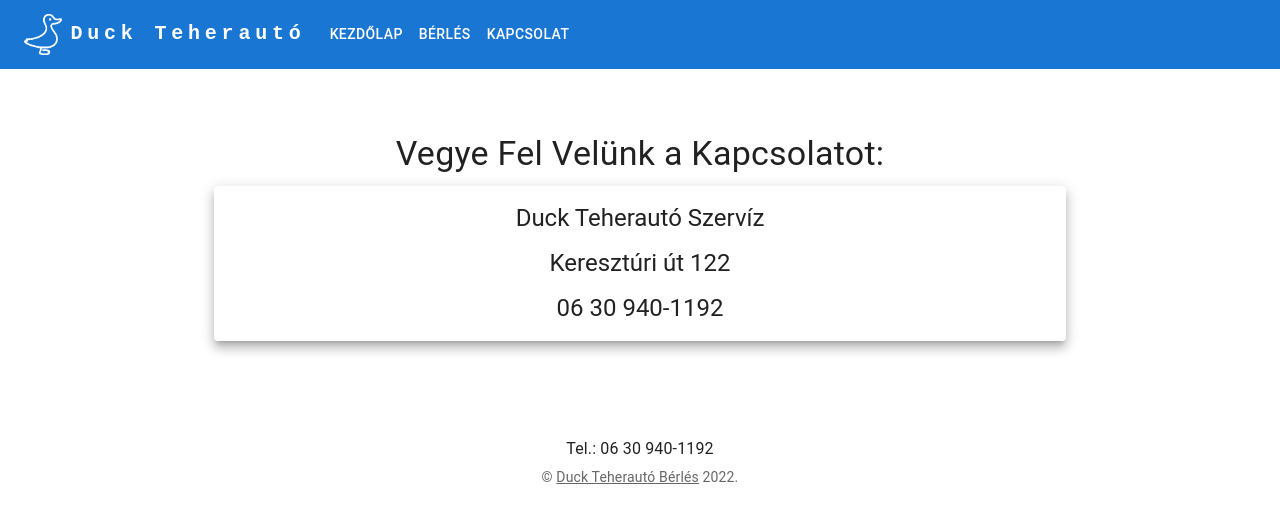
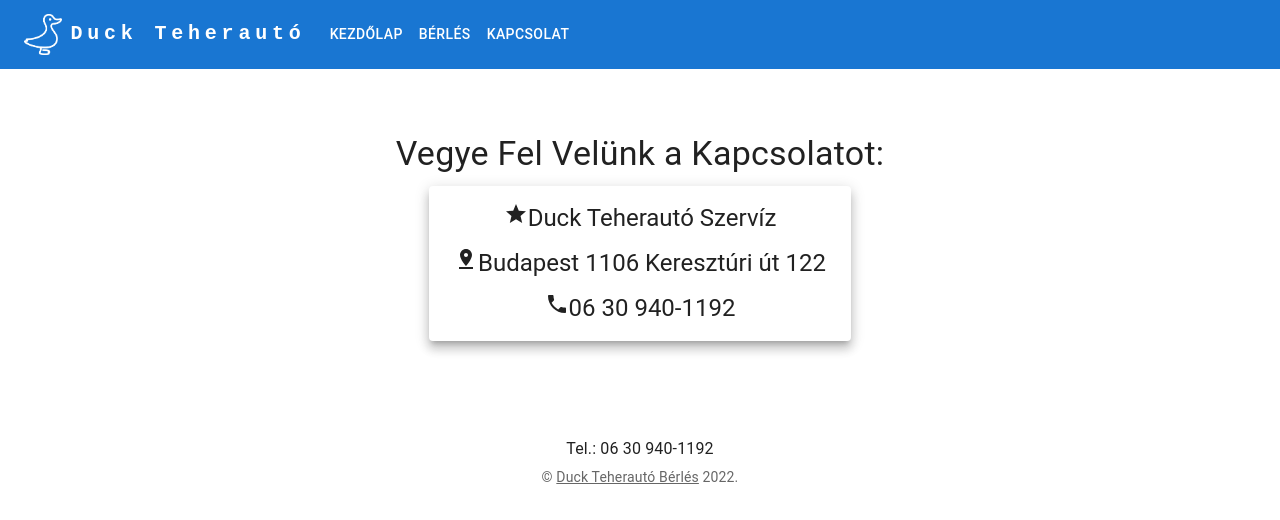
Before and after one commit to A-Bolf/IvecoDailyJavitas.com, a React (Create React App) app: page /kapcsolat in a window 1280 px wide. Shown: the top 520 px of the page. Built offline with nearby package versions, Linux system fonts and the light colour scheme.

Commit message:
add icons to contact info

```diff
--- a/src/Kapcsolat.js
+++ b/src/Kapcsolat.js
@@ -3,6 +3,9 @@ import Box from "@mui/material/Box";
 import Typography from "@mui/material/Typography";
 import Container from "@mui/material/Container";
 import Card from "@mui/material/Card";
+import PhoneIcon from "@mui/icons-material/Phone";
+import PinDropIcon from "@mui/icons-material/PinDrop";
+import StarIcon from "@mui/icons-material/Star";
 
 export default function Kapcsolat() {
   return (
@@ -13,8 +16,7 @@ export default function Kapcsolat() {
         pb: 6,
       }}
     >
-      <Container maxWidth="md">
-        <Box>
+      <Container maxWidth="sm">
         <Typography
           component="h1"
           variant="h4"
@@ -24,6 +26,7 @@ export default function Kapcsolat() {
         >
           Vegye Fel Velünk a Kapcsolatot:
         </Typography>
+        <Container sx={{ width: "85%" }}>
           <Card raised>
             <Typography
               sx={{
@@ -36,14 +39,17 @@ export default function Kapcsolat() {
               align="center"
               color="text.primary"
             >
+              <StarIcon />
               Duck Teherautó Szervíz
               <br></br>
-              Keresztúri út 122
+              <PinDropIcon />
+              Budapest 1106 Keresztúri út 122
               <br></br>
+              <PhoneIcon />
               06 30 940-1192
             </Typography>
           </Card>
-        </Box>
+        </Container>
       </Container>
     </Box>
   );
```
Lines whose indentation alone changed are shown as unchanged.
